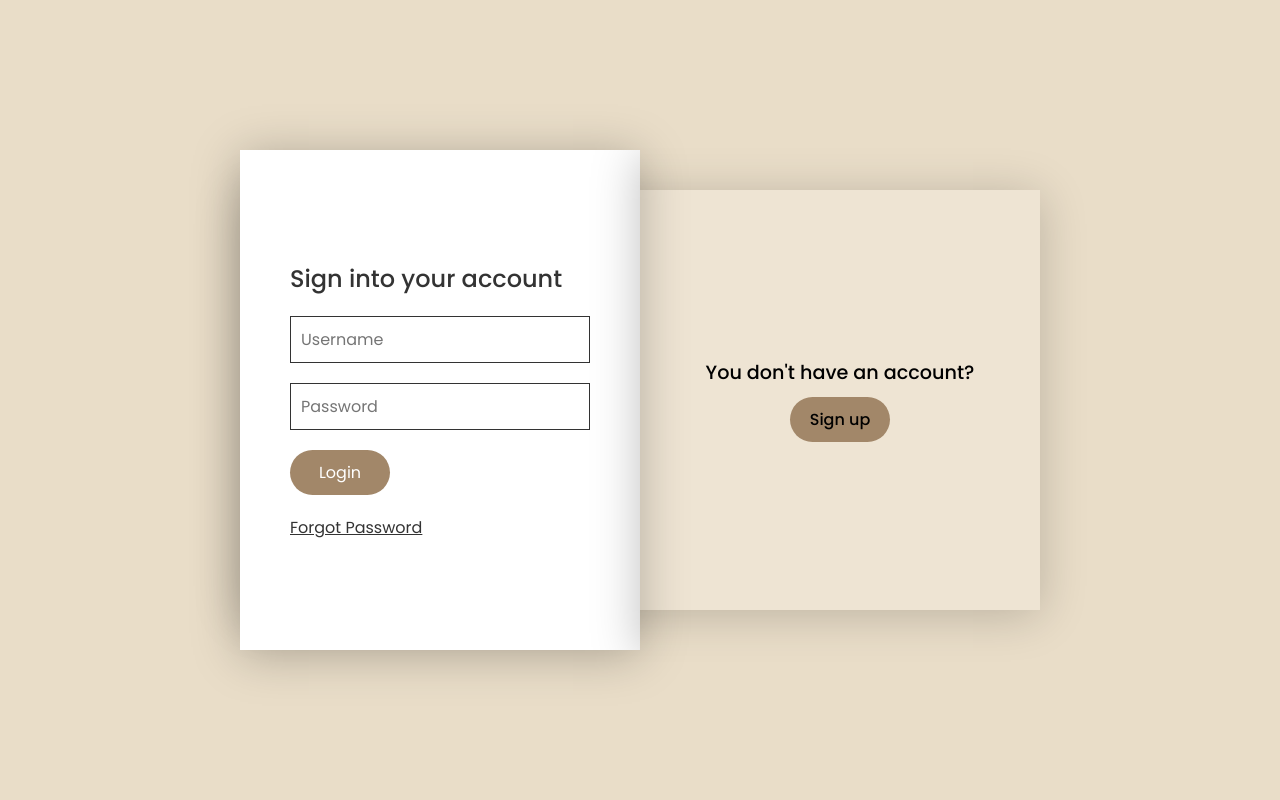
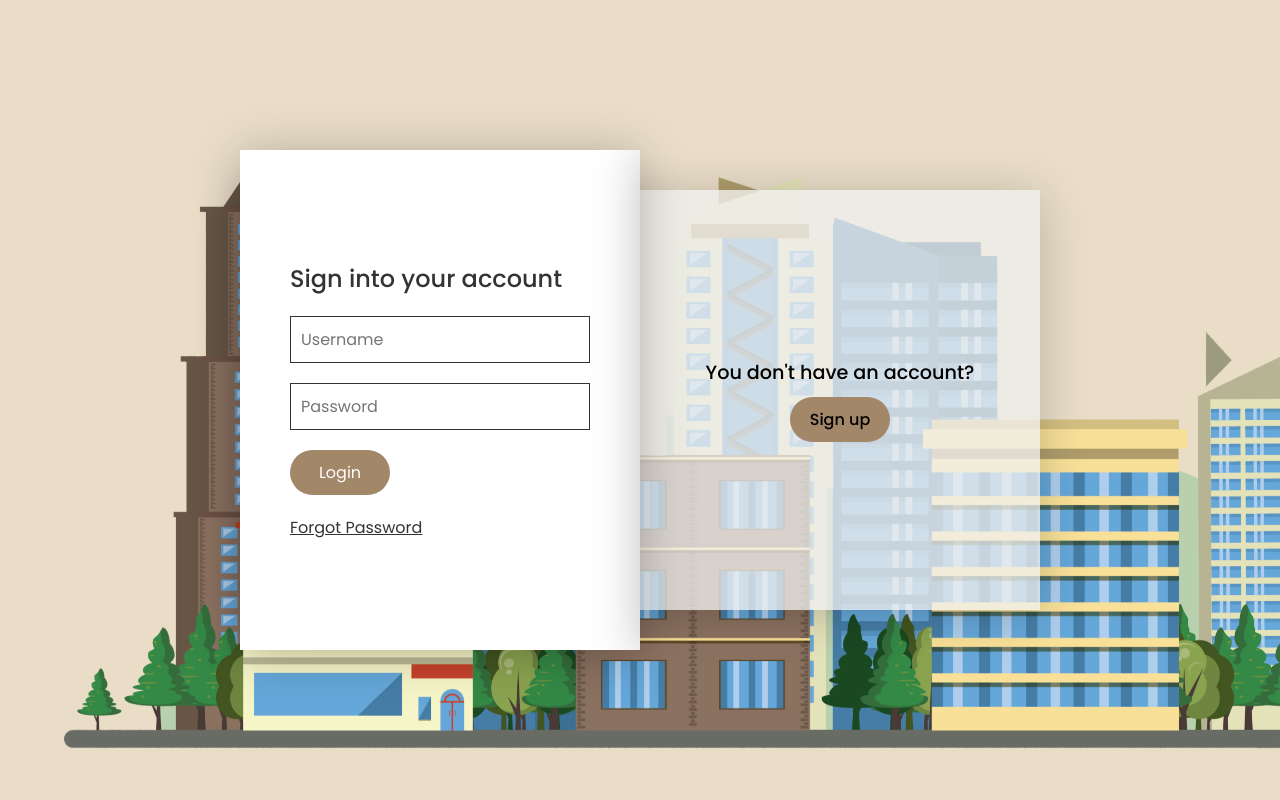
Before and after one commit to AndreeaJinga/TW-Project, a PHP site: page /login.html in a window 1280 px wide. Run offline with PHP 8.4, Linux system fonts and the light colour scheme.

Commit message:
background image

```diff
--- a/Login-Register page/login.css
+++ b/Login-Register page/login.css
@@ -14,10 +14,23 @@ body
     min-height: 100vh;
     background: #e9ddc8;
     transition: 0.5s;
+    overflow-x: hidden;
+    overflow-y: scroll;
+}
+#bg
+{
+    position: fixed;
+    left: 0;
+    bottom: 0;
+    width: 100%;
+    height: 100%;
+    background: url(cladiri.png);
+    background-size: 1450px;
+    z-index: -1;
 }
 body.active
 {
-    background: #faf0e6;
+    background: #faf0e4;
 }
 .container
 {
@@ -35,7 +48,7 @@ body.active
     display: flex;
     justify-content: center;
     align-items: center;
-    background: rgba(255,255,255,0.2);
+    background: rgba(240, 240, 239, 0.766);
     box-shadow: 0 5px 45px rgba(0,0,0,0.2);
 }
 .Login .Signin
@@ -47,6 +60,7 @@ body.active
     justify-content: center;
     align-items: center;
     flex-direction: column;
+
 }
 .Login .Signin h2
 {
@@ -176,7 +190,26 @@ body.active
 {
     color: #333;
 }
+section
+{
+    position: relative;
+    display: flex;
+    justify-content: center;
+    align-items: center;
+}
 
+section img
+{
+    width: 100%;
+    height: 100%;
+    position: fixed;
+    bottom: 0;
+    left: 0;
+    background-size: 100%;
+    pointer-events: none;
+    object-fit: cover;
+
+}
 @media (max-width: 991px)
 {
     .container
--- a/Login-Register page/login.html
+++ b/Login-Register page/login.html
@@ -6,6 +6,7 @@
         <link rel="stylesheet" type="text/css" href="login.css">
     </head>
     <body>
+        <div id="bg"></div>
         <div class="container">
             <div class="Login">
                 <div class="box Signin">
```
Also changed, not shown: Login-Register page/cladiri.png (added).
